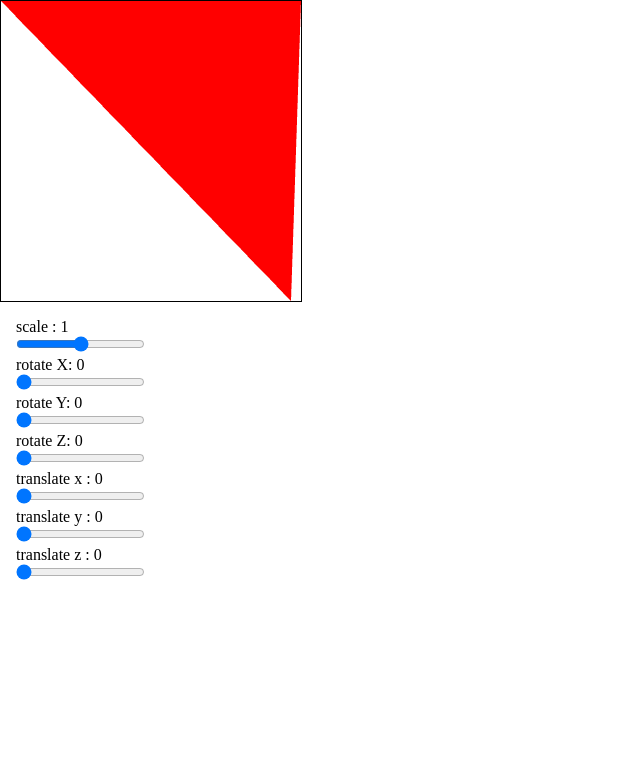
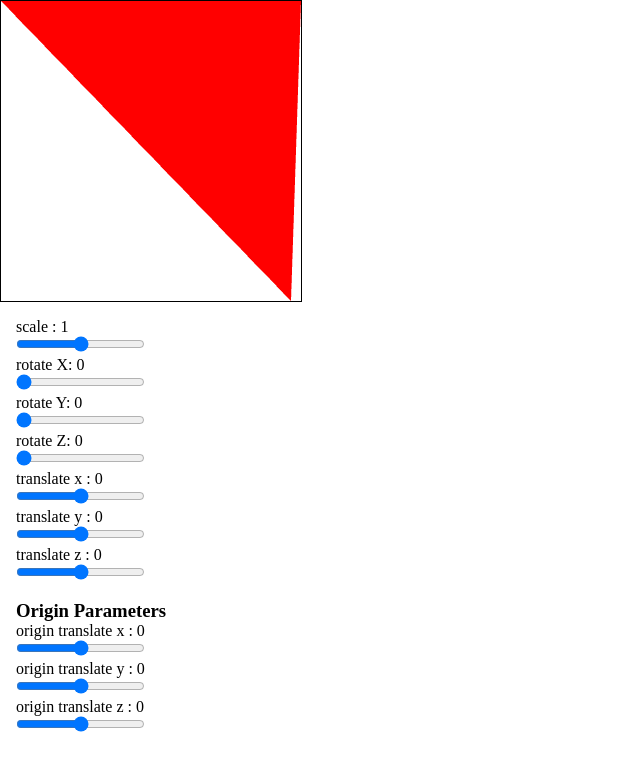
Before and after one commit to slooi/webgl2, a React (Vite) app: page / in a window 1280 px wide. Shown: the top 770 px of the page, without its empty margins (0-640 px from the left). Built offline with nearby package versions, Linux system fonts and the light colour scheme.

Commit message:
:sparkles: implement origin translation

```diff
--- a/src/App.tsx
+++ b/src/App.tsx
@@ -7,6 +7,7 @@ import { createWebglRenderer } from './webgl'
 
 function App() {
   const [scale, setScale] = useState<number>(1)
+  const [originTranslation, setOriginTranslation] = useState<{ x: number, y: number, z: number }>({ x: 0, y: 0, z: 0 })
   const [translation, setTranslation] = useState<{ x: number, y: number, z: number }>({ x: 0, y: 0, z: 0 })
   const [rotation, setRotation] = useState<{ x: number, y: number, z: number }>({ x: 0, y: 0, z: 0 })
 
@@ -25,12 +26,13 @@ function App() {
 
     renderer.clear()
     renderer.scale(scale, scale)
+    renderer.translate(originTranslation.x, originTranslation.y, originTranslation.z)
     renderer.rotateX(rotation.x)
     renderer.rotateY(rotation.y)
     renderer.rotateZ(rotation.z)
     renderer.translate(translation.x, translation.y, translation.z)
     renderer.draw()
-  }, [scale, translation, rotation])
+  }, [scale, translation, rotation, originTranslation])
 
   return (
     <>
@@ -40,19 +42,27 @@ function App() {
           <p>scale : {scale}</p>
           <input value={scale} type="range" onChange={e => setScale(Number(e.target.value))} min="0" max="2" step=".1" />
           <p>rotate X: {rotation.x}</p>
-          <input value={rotation.x} type="range" onChange={e => setRotation(v => ({ ...v, x: Number(e.target.value) }))} min="0" max="300" step="1" />
+          <input value={rotation.x} type="range" onChange={e => setRotation(v => ({ ...v, x: Number(e.target.value) }))} min="0" max="360" step="1" />
           <p>rotate Y: {rotation.y}</p>
-          <input value={rotation.y} type="range" onChange={e => setRotation(v => ({ ...v, y: Number(e.target.value) }))} min="0" max="300" step="1" />
+          <input value={rotation.y} type="range" onChange={e => setRotation(v => ({ ...v, y: Number(e.target.value) }))} min="0" max="360" step="1" />
           <p>rotate Z: {rotation.z}</p>
-          <input value={rotation.z} type="range" onChange={e => setRotation(v => ({ ...v, z: Number(e.target.value) }))} min="0" max="300" step="1" />
+          <input value={rotation.z} type="range" onChange={e => setRotation(v => ({ ...v, z: Number(e.target.value) }))} min="0" max="360" step="1" />
           <p>translate x : {translation.x}</p>
-          <input value={translation.x} type="range" onChange={e => setTranslation(v => ({ ...v, x: Number(e.target.value) }))} min="0" max="300" step="1" />
+          <input value={translation.x} type="range" onChange={e => setTranslation(v => ({ ...v, x: Number(e.target.value) }))} min="-150" max="150" step="1" />
           <p>translate y : {translation.y}</p>
-          <input value={translation.y} type="range" onChange={e => setTranslation(v => ({ ...v, y: Number(e.target.value) }))} min="0" max="300" step="1" />
+          <input value={translation.y} type="range" onChange={e => setTranslation(v => ({ ...v, y: Number(e.target.value) }))} min="-150" max="150" step="1" />
           <p>translate z : {translation.z}</p>
-          <input value={translation.z} type="range" onChange={e => setTranslation(v => ({ ...v, z: Number(e.target.value) }))} min="0" max="300" step="1" />
+          <input value={translation.z} type="range" onChange={e => setTranslation(v => ({ ...v, z: Number(e.target.value) }))} min="-150" max="150" step="1" />
+
+          <h3 style={{ marginTop: "1rem" }}>Origin Parameters</h3>
+          <p>origin translate x : {originTranslation.x}</p>
+          <input value={originTranslation.x} type="range" onChange={e => setOriginTranslation(v => ({ ...v, x: Number(e.target.value) }))} min="-150" max="150" step="1" />
+          <p>origin translate y : {originTranslation.y}</p>
+          <input value={originTranslation.y} type="range" onChange={e => setOriginTranslation(v => ({ ...v, y: Number(e.target.value) }))} min="-150" max="150" step="1" />
+          <p>origin translate z : {originTranslation.z}</p>
+          <input value={originTranslation.z} type="range" onChange={e => setOriginTranslation(v => ({ ...v, z: Number(e.target.value) }))} min="-150" max="150" step="1" />
         </div>
-      </div>
+      </div >
     </>
   )
 }
```
